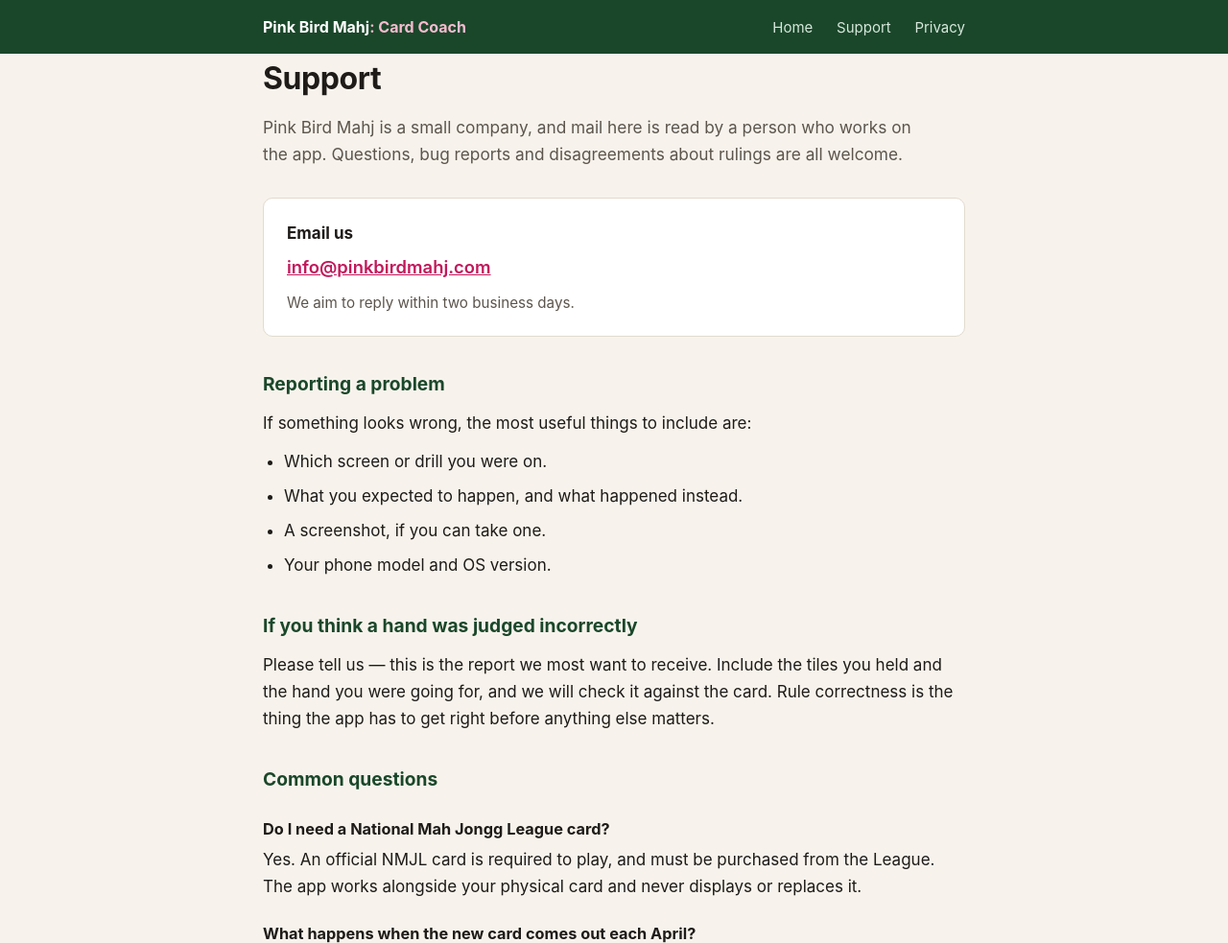
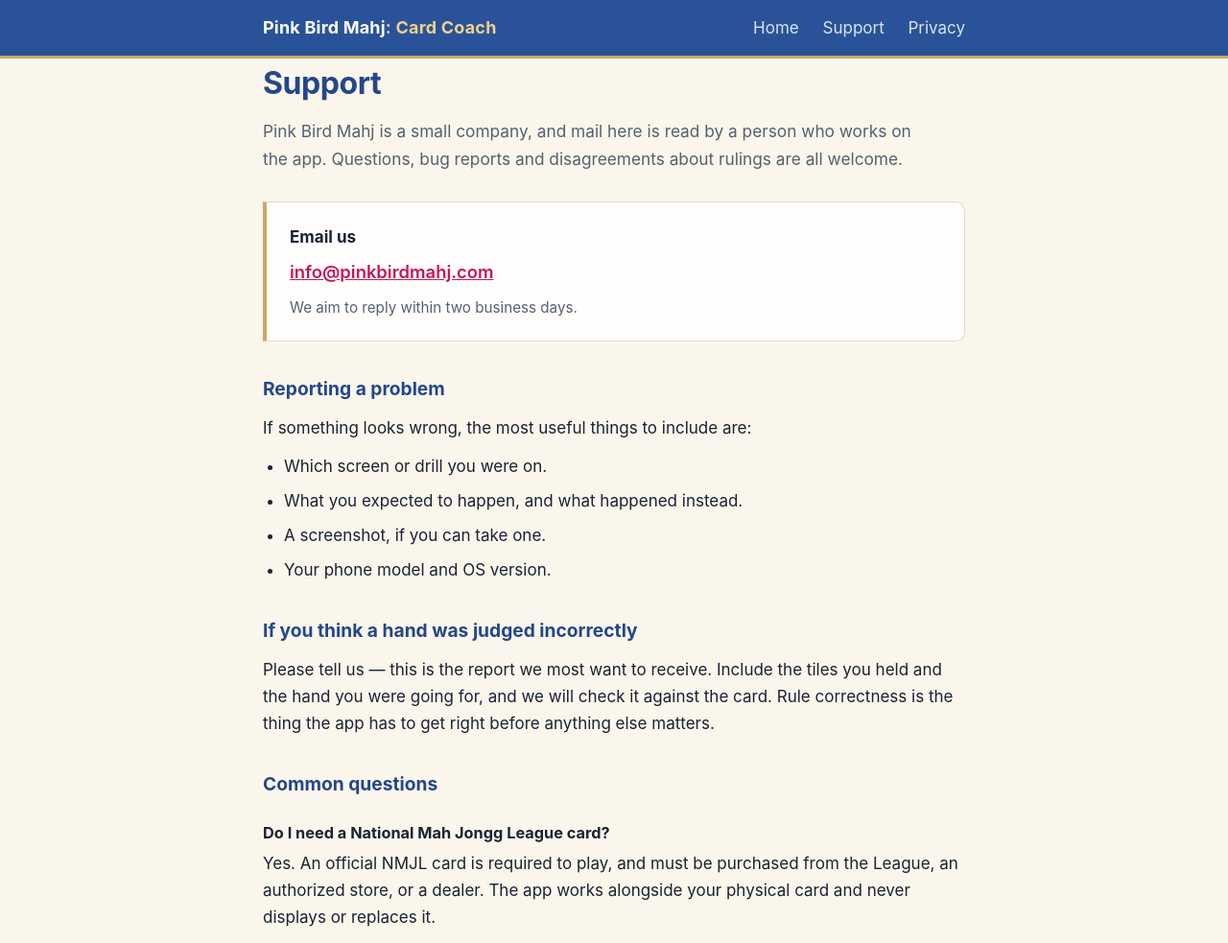
Before and after one commit to janinejej/pinkbirdmahj-site, a plain HTML site: page support.html in a window 1280 px wide. Shown: the top 983 px of the page at 96% size. Drawn offline with Linux system fonts and the light colour scheme.

Commit message:
Ship navy palette on privacy and support; add history notes and gitignore

```diff
--- a/support.html
+++ b/support.html
@@ -9,39 +9,49 @@
 <link rel="apple-touch-icon" href="img/pink-bird-branch.png">
 <style>
   :root {
-    --green: #1A472A; --green-soft: #2E7D32; --pink: #C2185B;
-    --cream: #F7F3EC; --ink: #1E1B18; --muted: #5C554D; --rule: #E2DACE; --max: 780px;
+    /* Navy */
+    --navy: #2A5298; --navy-deep: #22467F; --navy-ink: #24478A;
+    /* Muted gold */
+    --gold: #C8A96A; --gold-bright: #F0D08C; --gold-deep: #8A6A33; --gold-wash: #EFE4CC;
+    /* Soft ivory */
+    --ivory: #FAF6EC; --surface: #FFFEFC;
+    --ink: #1B2333; --muted: #55606F; --rule: #E4DCCB; --max: 780px;
+    /* Brand pink — the mascot's colour, kept for email addresses */
+    --pink: #C2185B; --pink-light: #F8BBD0;
   }
   * { box-sizing: border-box; margin: 0; padding: 0; }
   html { -webkit-text-size-adjust: 100%; }
   body { font-family: -apple-system, BlinkMacSystemFont, "Segoe UI", Roboto, Helvetica, Arial, sans-serif;
-    background: var(--cream); color: var(--ink); line-height: 1.65; font-size: 17px; }
+    background: var(--ivory); color: var(--ink); line-height: 1.65; font-size: 17px; }
   .wrap { max-width: var(--max); margin: 0 auto; padding: 0 24px; }
-  header.site { background: var(--green); color: #fff; padding: 14px 0; }
+  header.site { background: var(--navy); color: #fff; padding: 14px 0; border-bottom: 3px solid var(--gold); }
   header.site .wrap { display: flex; align-items: center; justify-content: space-between; gap: 16px; flex-wrap: wrap; }
-  .brand { font-weight: 700; color: #fff; text-decoration: none; font-size: 16px; }
-  .brand span { color: #F8BBD0; }
-  nav a { color: #D7E8DC; text-decoration: none; margin-left: 20px; font-size: 15px; }
-  nav a:hover { color: #fff; text-decoration: underline; }
+  .brand { font-weight: 700; letter-spacing: .2px; color: #fff; text-decoration: none; font-size: 18px; }
+  .brand span { color: var(--gold-bright); font-weight: 700; }
+  nav a { color: #DCE4F2; text-decoration: none; margin-left: 20px; font-size: 17px; }
+  nav a:hover { color: var(--gold-bright); text-decoration: underline; }
   nav a:first-child { margin-left: 0; }
   main { padding: 48px 0 56px; }
-  h1 { font-size: 2rem; letter-spacing: -.4px; margin-bottom: 10px; }
+  h1 { color: var(--navy-ink); font-size: 2rem; letter-spacing: -.4px; margin-bottom: 10px; }
   .lead { color: var(--muted); font-size: 1.08rem; margin-bottom: 30px; max-width: 64ch; }
-  h2 { font-size: 1.2rem; margin: 34px 0 10px; color: var(--green); }
+  h2 { font-size: 1.2rem; margin: 34px 0 10px; color: var(--navy-ink); }
   h3 { font-size: 1.02rem; margin: 22px 0 4px; }
   p, li { max-width: 68ch; }
   p + p { margin-top: 13px; }
   ul { margin: 12px 0 0 22px; }
   li + li { margin-top: 8px; }
-  .contact { background: #fff; border: 1px solid var(--rule); border-radius: 10px;
+  .contact { background: var(--surface); border: 1px solid var(--rule); border-left: 4px solid var(--gold); border-radius: 0 10px 10px 0;
     padding: 22px 24px; margin: 26px 0; }
   .contact p { margin: 0; }
   .contact .addr { font-size: 1.15rem; font-weight: 600; margin-top: 6px; }
-  a { color: var(--pink); }
-  footer.site { background: var(--green); color: #C9DDD0; padding: 36px 0; font-size: .9rem; }
-  footer.site a { color: #F8BBD0; }
+  a { color: var(--gold-deep); }
+  /* email addresses in the brand pink */
+  a[href^="mailto:"] { color: var(--pink); }
+  footer.site a[href^="mailto:"] { color: var(--pink-light); }
+  footer.site { background: var(--navy-deep); color: #DCE4F2; border-top: 3px solid var(--gold); padding: 36px 0; font-size: .9rem; }
+  footer.site a { color: var(--gold-bright); }
   footer.site p + p { margin-top: 12px; }
-  footer.site .legal { font-size: .84rem; color: #9DBCA8; max-width: 70ch; }
+  footer.site .legal { font-size: .84rem; color: #C3CFE4; max-width: 70ch; }
   @media (max-width: 560px) { h1 { font-size: 1.65rem; } body { font-size: 16px; } }
 </style>
 </head>
@@ -69,7 +79,7 @@
   <div class="contact">
     <p><strong>Email us</strong></p>
     <p class="addr"><a href="mailto:info@pinkbirdmahj.com">info@pinkbirdmahj.com</a></p>
-    <p style="margin-top:10px; color:#5C554D; font-size:.95rem;">
+    <p style="margin-top:10px; color:#55606F; font-size:.95rem;">
       We aim to reply within two business days.
     </p>
   </div>
@@ -96,8 +106,9 @@
 
   <h3>Do I need a National Mah Jongg League card?</h3>
   <p>
-    Yes. An official NMJL card is required to play, and must be purchased from the League. The app
-    works alongside your physical card and never displays or replaces it.
+    Yes. An official NMJL card is required to play, and must be purchased from the League, an
+    authorized store, or a dealer. The app works alongside your physical card and never displays or
+    replaces it.
   </p>
 
   <h3>What happens when the new card comes out each April?</h3>
@@ -148,7 +159,8 @@
     <p class="legal">
       Pink Bird Mahj: Card Coach is an independent app and is not affiliated with, endorsed by, or
       sponsored by the National Mah Jongg League (NMJL). An official NMJL card is required to play and
-      must be purchased from the League. © 2026 Pink Bird Mahj LLC. All rights reserved.
+      must be purchased from the League, an authorized store, or a dealer. © 2026 Pink Bird
+      Mahj LLC. All rights reserved.
     </p>
   </div>
 </footer>
```
Also changed, not shown: privacy.html (+27 -16 lines), history/2026-09-08-before-index.png (added), history/2026-09-08-before-privacy.png (added), history/2026-09-08-before-support.png (added), 4 other files.
